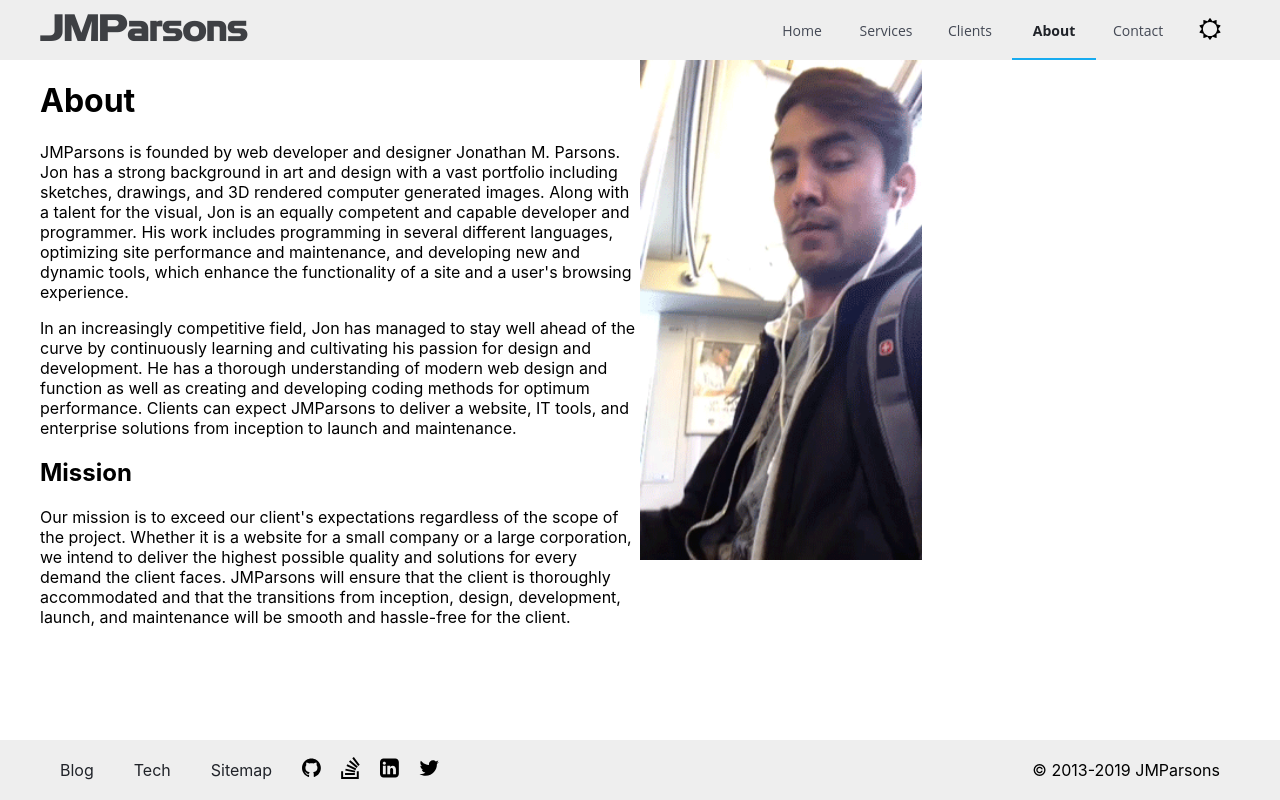
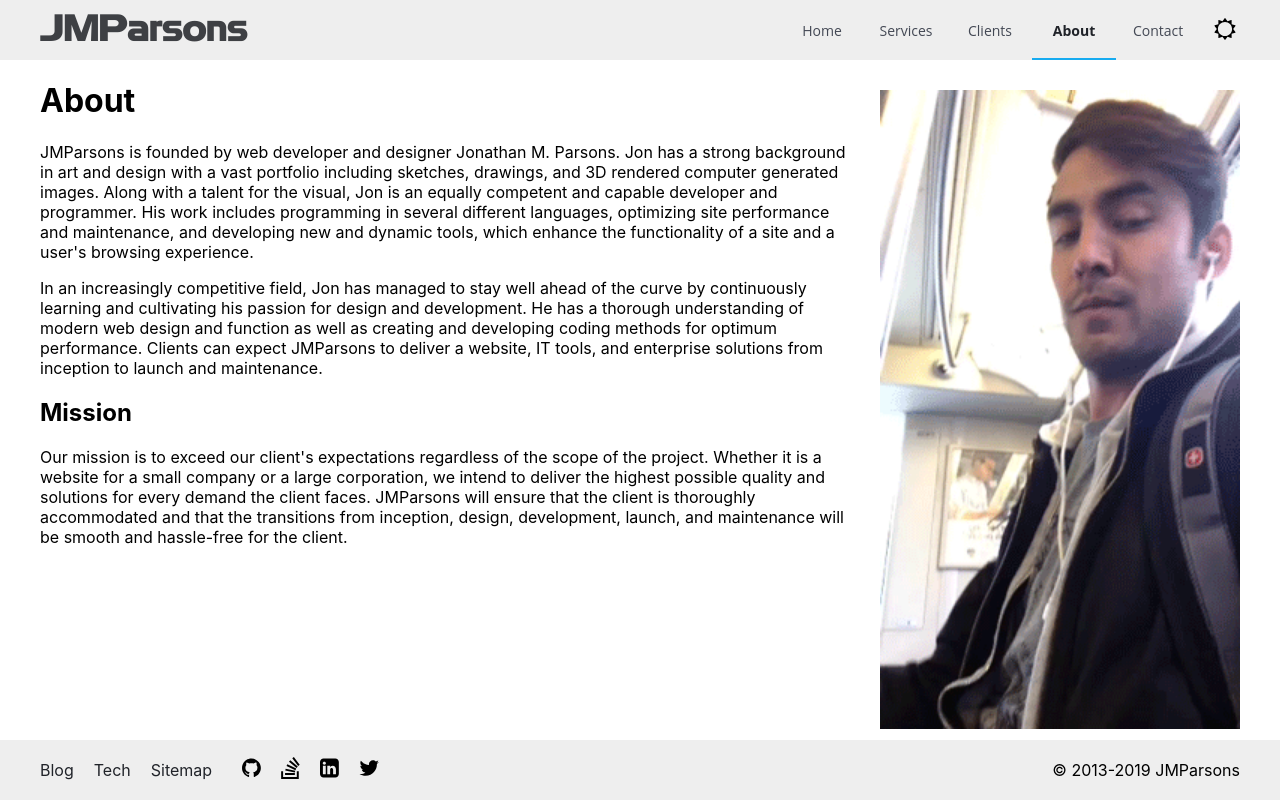
Before and after one commit to jmparsons/jmparsons.com, a React (Create React App) app: page /about in a window 1280 px wide. Built offline with nearby package versions, Linux system fonts and the light colour scheme; what @aws-amplify/api would draw is missing.

Commit message:
Cleaned up about page.

```diff
--- a/src/components/Pages/About.tsx
+++ b/src/components/Pages/About.tsx
@@ -1,12 +1,13 @@
 import React from 'react';
 import LayoutsMain from '../Layouts/Main';
-import { AboutImage, AboutCon, AboutGrid } from '../../components/UI/AboutUI';
+import { AboutImage, AboutCon, AboutGrid, AboutContent } from '../../components/UI/AboutUI';
+import Images from '../../constants/Images';
 
 const About: React.FC = () => (
   <LayoutsMain title="About · JMParsons">
     <AboutCon>
       <AboutGrid>
-        <div>
+        <AboutContent>
           <h1>About</h1>
           <p>
             JMParsons is founded by web developer and designer Jonathan M. Parsons. Jon has a strong
@@ -34,8 +35,10 @@ const About: React.FC = () => (
             transitions from inception, design, development, launch, and maintenance will be smooth
             and hassle-free for the client.
           </p>
-        </div>
-        <AboutImage />
+        </AboutContent>
+        <AboutImage>
+          <img src={Images.aboutBg} width="360" height="639" />
+        </AboutImage>
       </AboutGrid>
     </AboutCon>
   </LayoutsMain>
--- a/src/components/UI/AboutUI.tsx
+++ b/src/components/UI/AboutUI.tsx
@@ -1,22 +1,31 @@
 import styled from 'styled-components';
-import Images from '../../constants/Images';
+import { media } from '../../utils/mq';
 
 const AboutCon = styled.div`
   display: grid;
+`;
+
+const AboutContent = styled.div`
+  padding-right: 30px;
 `;
 
 const AboutGrid = styled.div`
   display: grid;
   align-self: center;
   justify-self: center;
-  grid-template-columns: 1fr 1fr;
+  ${media.tablet`
+    grid-template-columns: 70% 30%;
+  `};
 `;
 
 const AboutImage = styled.div`
-  background: url(${Images.aboutBg});
-  background-repeat: no-repeat;
-  background-size: contain;
-  height: 500px;
+  display: grid;
+  padding-top: 30px;
+  justify-content: center;
+  img {
+    max-width: 100%;
+    height: auto;
+  }
 `;
 
-export { AboutCon, AboutGrid, AboutImage };
+export { AboutCon, AboutContent, AboutGrid, AboutImage };
--- a/src/components/UI/BotBarUI.tsx
+++ b/src/components/UI/BotBarUI.tsx
@@ -54,7 +54,7 @@ const BotLink = styled(NavLink)`
     font-weight: bold;
   }
   ${media.tablet`
-    padding: 0 20px;
+    margin-right: 20px;
   `};
 `;
 
@@ -65,7 +65,6 @@ const CopyRight = styled.div`
   align-content: center;
   ${media.tablet`
     height: 60px;
-    padding-right: 20px;
     justify-content: flex-end;
   `};
 `;
--- a/src/components/UI/ThemeUI.tsx
+++ b/src/components/UI/ThemeUI.tsx
@@ -12,7 +12,7 @@ const ThemeNav = styled.div`
     top: 0;
     right: 0;
     align-self: center;
-    padding: 0 15px;
+    padding: 0 0 0 10px;
   `};
 `;
 
```
